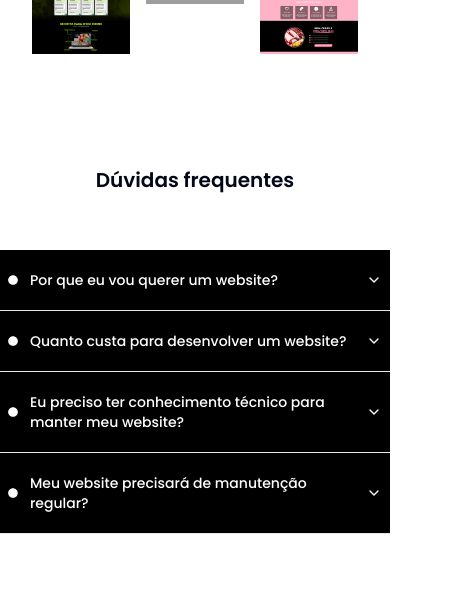
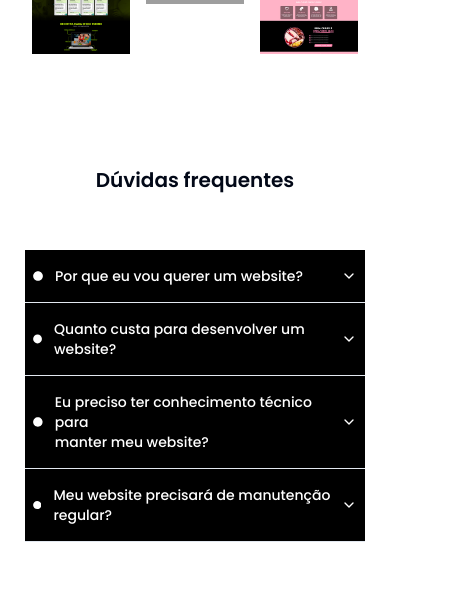
Before and after one commit to ayranoliveira1/master-ti, a Next.js app: page / in a window 390 px wide. Shown: the part 1299-1890 px from the top of the page, 449 px wide, since content can reach past the window. Built offline with nearby package versions, Linux system fonts and the light colour scheme; grey boxes are pictures that could not be loaded.

Commit message:
Refactor: changing component width

```diff
--- a/app/components/questions.tsx
+++ b/app/components/questions.tsx
@@ -18,10 +18,10 @@ const Questions = () => {
             <Accordion
                type="single"
                collapsible
-               className="text-white w-[390px] lg:w-[650px] bg-black z-50"
+               className="text-white w-[340px] lg:w-[650px] bg-black z-50"
             >
                <AccordionItem value="item-1">
-                  <AccordionTrigger className="px-2 py-5 text-sm lg:text-2xl">
+                  <AccordionTrigger className="px-2 lg:py-5 text-sm lg:text-2xl">
                      <div className="flex gap-3 items-center text-start">
                         <FaCircle size={10} />
                         Por que eu vou querer um website?
@@ -38,7 +38,7 @@ const Questions = () => {
                   </AccordionContent>
                </AccordionItem>
                <AccordionItem value="item-2">
-                  <AccordionTrigger className="px-2 py-5 text-sm lg:text-2xl">
+                  <AccordionTrigger className="px-2 lg:py-5 text-sm lg:text-2xl">
                      <div className="flex gap-3 items-center text-start">
                         <FaCircle size={10} />
                         Quanto custa para desenvolver um website?
@@ -56,7 +56,7 @@ const Questions = () => {
                   </AccordionContent>
                </AccordionItem>
                <AccordionItem value="item-3">
-                  <AccordionTrigger className="px-2 py-5 text-sm lg:text-2xl text-start">
+                  <AccordionTrigger className="px-2 lg:py-5 text-sm lg:text-2xl text-start">
                      <div className="flex gap-3 items-center text-start">
                         <FaCircle size={10} />
                         Eu preciso ter conhecimento técnico para <br /> manter
@@ -71,7 +71,7 @@ const Questions = () => {
                   </AccordionContent>
                </AccordionItem>
                <AccordionItem value="item-4">
-                  <AccordionTrigger className="px-2 py-5 text-sm lg:text-2xl">
+                  <AccordionTrigger className="px-2 lg:py-5 text-sm lg:text-2xl">
                      <div className="flex gap-3 items-center text-start">
                         <FaCircle size={10} />
                         Meu website precisará de manutenção regular?
@@ -94,7 +94,7 @@ const Questions = () => {
                width={200}
                height={200}
                alt="questions"
-               className="absolute right-[-59px] top-[-180px]"
+               className="absolute right-[-59px] top-[-180px] hidden lg:block"
             />
          </div>
       </div>
```
